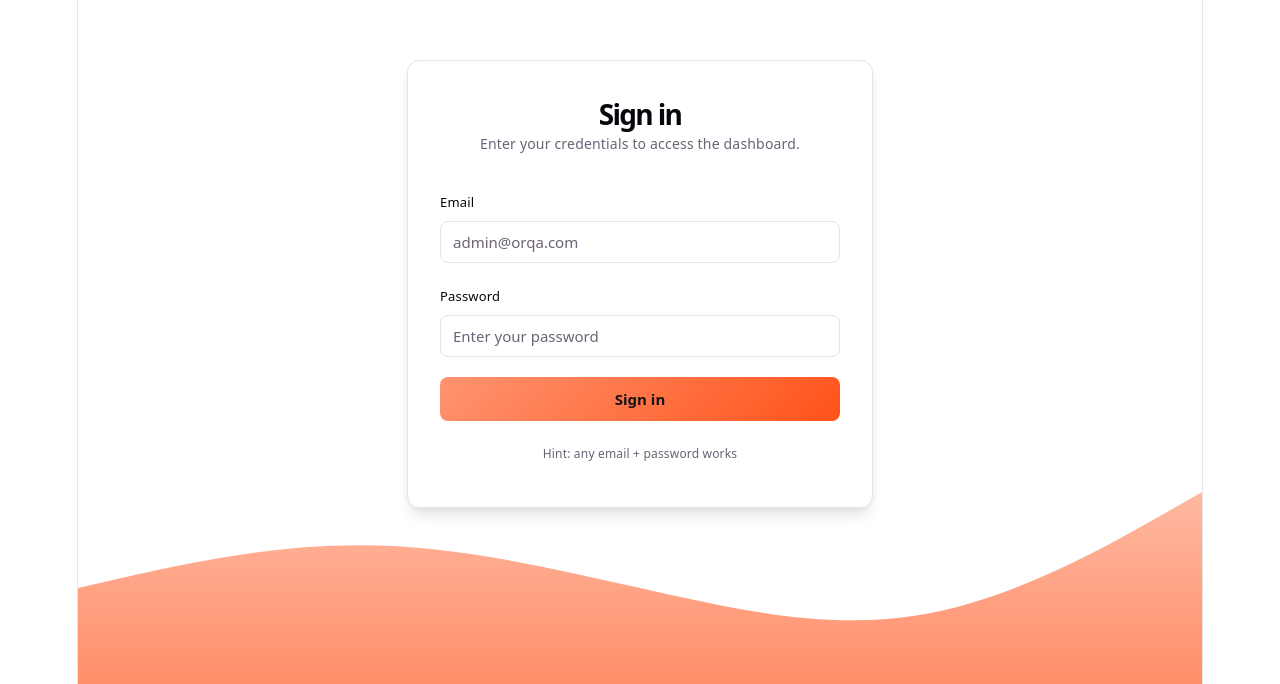
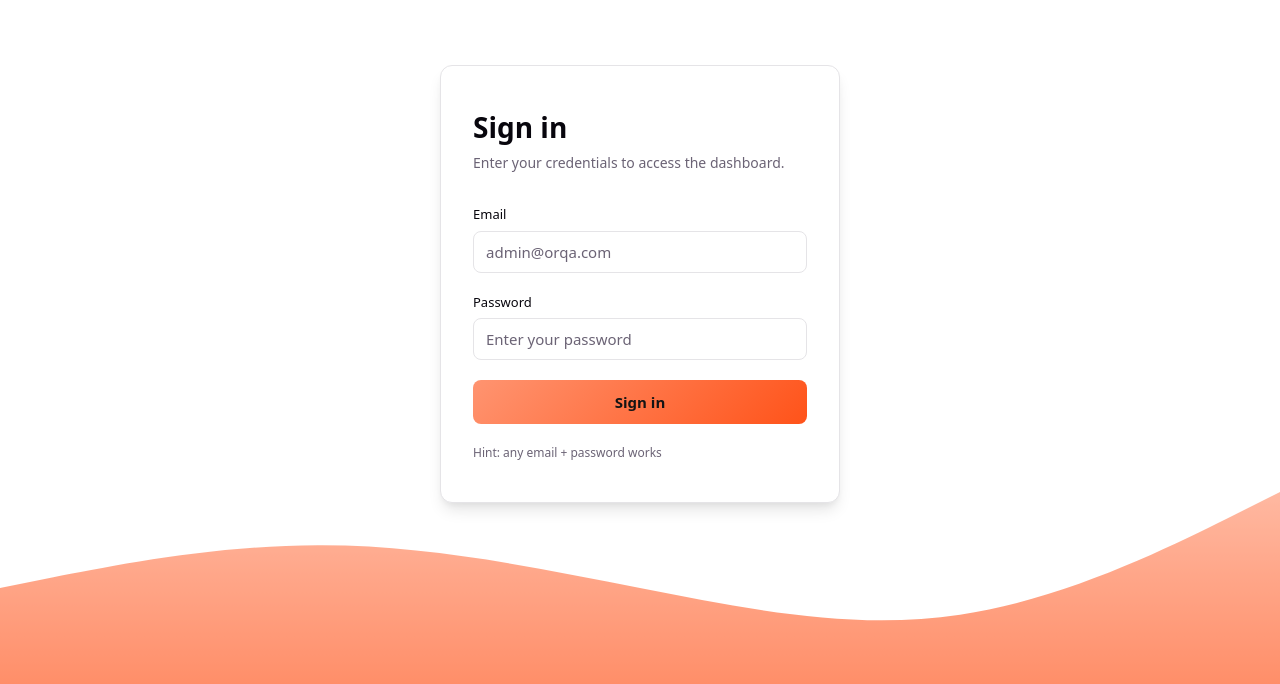
Before and after one commit to Daniel12346/zadatak, a React (Vite) app: page /login in a window 1280 px wide. Shown: the part 116-800 px from the top of the page. Built offline with nearby package versions, Linux system fonts and the light colour scheme.

Commit message:
Update global styles and routing for dashboard layout

```diff
--- a/src/App.tsx
+++ b/src/App.tsx
@@ -1,7 +1,9 @@
 import { Routes, Route, Navigate } from 'react-router-dom'
 import { PublicRoute } from './components/PublicRoute'
 import { ProtectedRoute } from './components/ProtectedRoute'
+import { Layout } from './components/Layout'
 import { LoginPage } from './pages/LoginPage'
+import { DashboardPage } from './pages/DashboardPage'
 
 function App() {
   return (
@@ -10,7 +12,9 @@ function App() {
         <Route path="/login" element={<LoginPage />} />
       </Route>
       <Route element={<ProtectedRoute />}>
-        <Route path="/dashboard" element={<div>Dashboard (coming soon)</div>} />
+        <Route element={<Layout />}>
+          <Route path="/dashboard" element={<DashboardPage />} />
+        </Route>
       </Route>
       <Route path="*" element={<Navigate to="/login" replace />} />
     </Routes>
--- a/src/index.css
+++ b/src/index.css
@@ -1,64 +1,47 @@
 :root {
   --text: #6b6375;
   --text-h: #08060d;
+  --text-muted: #9ca3af;
   --bg: #fff;
+  --bg-sidebar: #f9fafb;
+  --bg-card: #fff;
   --border: #e5e4e7;
-  --code-bg: #f4f3ec;
   --accent: #aa3bff;
   --accent-bg: rgba(170, 59, 255, 0.1);
   --accent-border: rgba(170, 59, 255, 0.5);
-  --social-bg: rgba(244, 243, 236, 0.5);
-  --shadow:
-    rgba(0, 0, 0, 0.1) 0 10px 15px -3px, rgba(0, 0, 0, 0.05) 0 4px 6px -2px;
-
-  --sans: system-ui, 'Segoe UI', Roboto, sans-serif;
-  --heading: system-ui, 'Segoe UI', Roboto, sans-serif;
+  --shadow-sm: 0 1px 2px rgba(0, 0, 0, 0.05);
+  --shadow: rgba(0, 0, 0, 0.1) 0 10px 15px -3px, rgba(0, 0, 0, 0.05) 0 4px 6px -2px;
+  --sidebar-w: 240px;
+  --navbar-h: 56px;
+  --radius: 8px;
+  --sans: system-ui, -apple-system, 'Segoe UI', Roboto, sans-serif;
   --mono: ui-monospace, Consolas, monospace;
-
-  font: 18px/145% var(--sans);
-  letter-spacing: 0.18px;
+  font: 15px/1.5 var(--sans);
   color-scheme: light dark;
   color: var(--text);
   background: var(--bg);
-  font-synthesis: none;
-  text-rendering: optimizeLegibility;
   -webkit-font-smoothing: antialiased;
   -moz-osx-font-smoothing: grayscale;
-
-  @media (max-width: 1024px) {
-    font-size: 16px;
-  }
 }
 
 @media (prefers-color-scheme: dark) {
   :root {
     --text: #9ca3af;
     --text-h: #f3f4f6;
+    --text-muted: #6b7280;
     --bg: #16171d;
+    --bg-sidebar: #1a1b23;
+    --bg-card: #1f2028;
     --border: #2e303a;
-    --code-bg: #1f2028;
     --accent: #c084fc;
     --accent-bg: rgba(192, 132, 252, 0.15);
     --accent-border: rgba(192, 132, 252, 0.5);
-    --social-bg: rgba(47, 48, 58, 0.5);
-    --shadow:
-      rgba(0, 0, 0, 0.4) 0 10px 15px -3px, rgba(0, 0, 0, 0.25) 0 4px 6px -2px;
-  }
-
-  #social .button-icon {
-    filter: invert(1) brightness(2);
+    --shadow-sm: 0 1px 2px rgba(0, 0, 0, 0.2);
+    --shadow: rgba(0, 0, 0, 0.4) 0 10px 15px -3px, rgba(0, 0, 0, 0.25) 0 4px 6px -2px;
   }
 }
 
-#root {
-  width: 1126px;
-  max-width: 100%;
-  margin: 0 auto;
-  text-align: center;
-  border-inline: 1px solid var(--border);
-  min-height: 100svh;
-  display: flex;
-  flex-direction: column;
+*, *::before, *::after {
   box-sizing: border-box;
 }
 
@@ -66,46 +49,20 @@ body {
   margin: 0;
 }
 
-h1,
-h2 {
-  font-family: var(--heading);
-  font-weight: 500;
+#root {
+  min-height: 100svh;
+}
+
+h1, h2, h3, h4 {
+  font-weight: 600;
   color: var(--text-h);
 }
 
-h1 {
-  font-size: 56px;
-  letter-spacing: -1.68px;
-  margin: 32px 0;
-  @media (max-width: 1024px) {
-    font-size: 36px;
-    margin: 20px 0;
-  }
-}
-h2 {
-  font-size: 24px;
-  line-height: 118%;
-  letter-spacing: -0.24px;
-  margin: 0 0 8px;
-  @media (max-width: 1024px) {
-    font-size: 20px;
-  }
-}
 p {
   margin: 0;
 }
 
-code,
-.counter {
-  font-family: var(--mono);
-  display: inline-flex;
-  border-radius: 4px;
-  color: var(--text-h);
+a {
+  color: inherit;
+  text-decoration: none;
 }
-
-code {
-  font-size: 15px;
-  line-height: 135%;
-  padding: 4px 8px;
-  background: var(--code-bg);
-}
```
